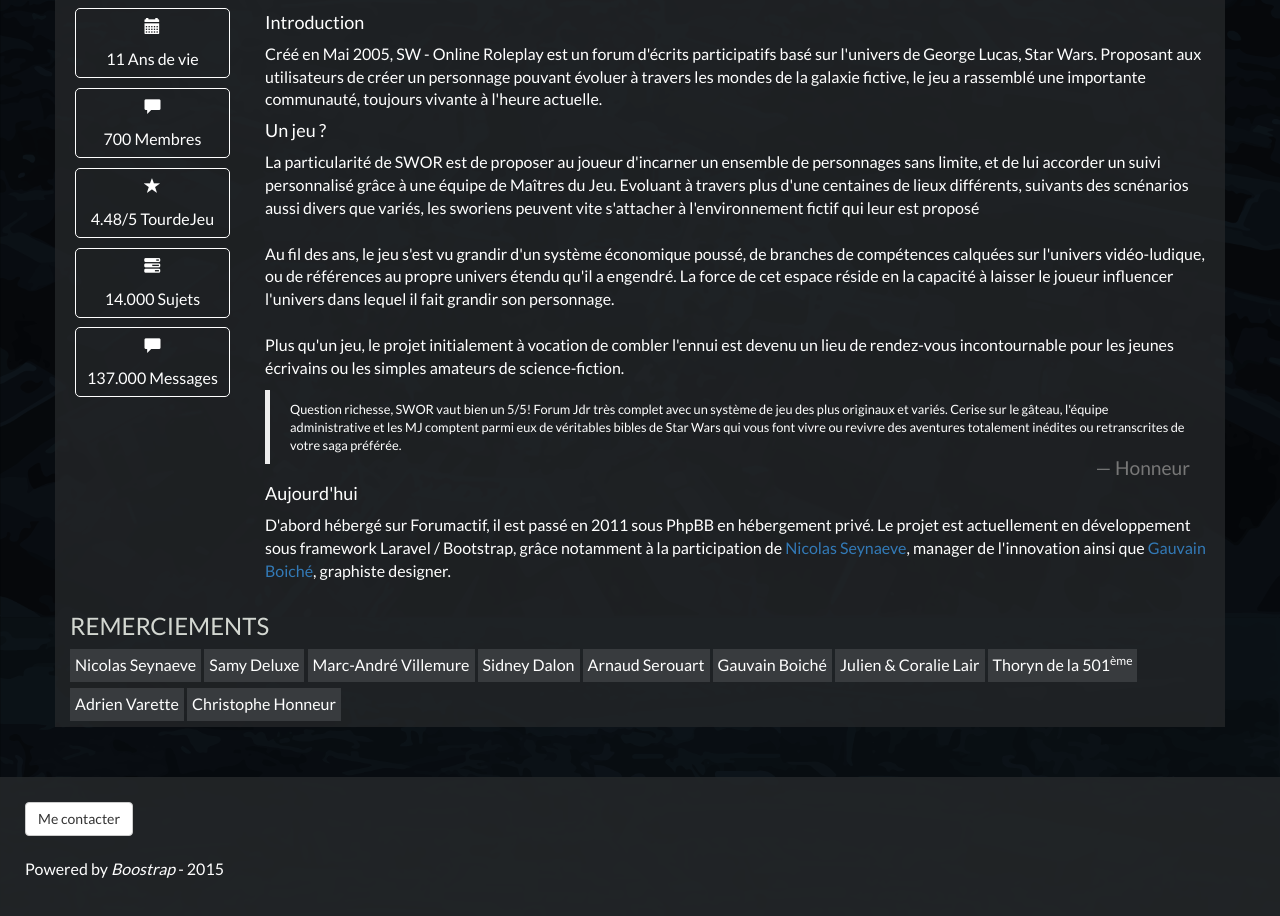
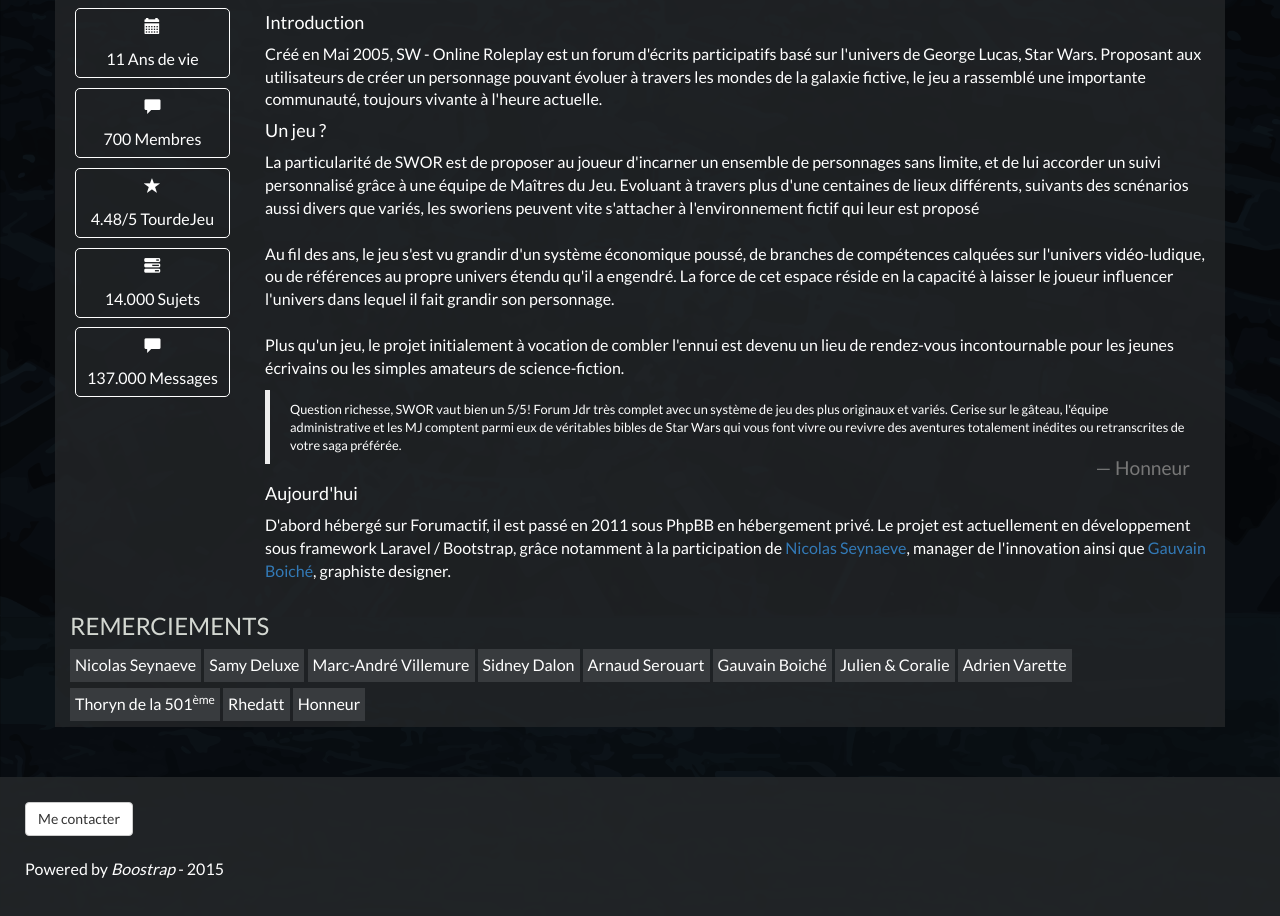
Before and after one commit to TakCastel/oldwebsite, a plain HTML site: page project-swor.html in a window 1280 px wide. Shown: the part 293-1209 px from the top of the page. Drawn offline with nearby package versions, Linux system fonts and the light colour scheme.

Commit message:
credits update

```diff
--- a/project-swor.html
+++ b/project-swor.html
@@ -79,10 +79,11 @@
 						<div class="associate">Sidney Dalon</div>
 						<div class="associate">Arnaud Serouart</div>
 						<div class="associate">Gauvain Boiché</div>
-						<div class="associate">Julien & Coralie Lair</div>
+						<div class="associate">Julien & Coralie</div>
+						<div class="associate">Adrien Varette</div>
 						<div class="associate">Thoryn de la 501<sup>ème</sup></div>
-						<div class="associate">Adrien Varette</div>
-						<div class="associate">Christophe Honneur</div>
+						<div class="associate">Rhedatt</sup></div>
+						<div class="associate">Honneur</div>
 					</aside>
 
 			</section>
```
Also changed, not shown: project-aom.html (+0 -1 lines).
